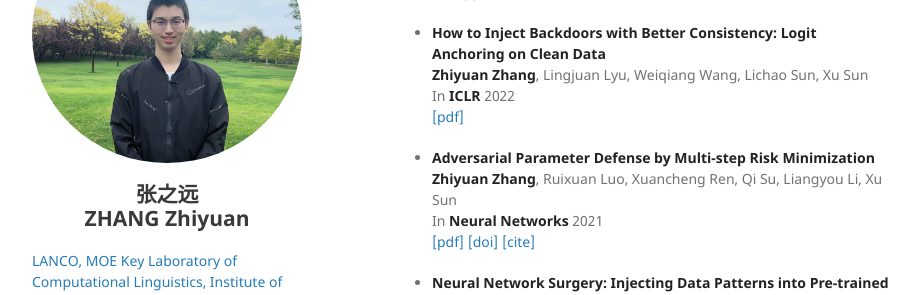
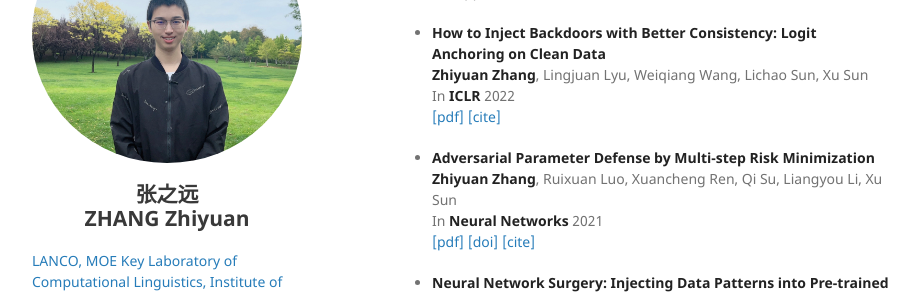
Before and after one commit to pkuzzy/pkuzzy.github.io, a Jekyll site: the page built from index.md, in a window 1280 px wide and 900 px high, scrolled down 981 px. Shown: the part 153-448 px from the top of the window, without its empty margins (178-1097 px from the left). Built offline with Jekyll 4.4.1, drawn with Linux system fonts in a browser that asks for light colours; nearby versions of some CDN libraries; our own code applies the rules of GitHub Pages for plain Markdown files.

Commit message:
Update index.md

```diff
--- a/index.md
+++ b/index.md
@@ -42,7 +42,7 @@ layout: default
 - **How to Inject Backdoors with Better Consistency: Logit Anchoring on Clean Data**
   **Zhiyuan Zhang**, Lingjuan Lyu, Weiqiang Wang, Lichao Sun, Xu Sun
   In **ICLR** 2022
-  [[pdf]](https://openreview.net/pdf?id=Bn09TnDngN)
+  [[pdf]](https://openreview.net/pdf?id=Bn09TnDngN) [[cite]](https://dblp.uni-trier.de/rec/conf/iclr/ZhangLWS022.html?view=bibtex)
 
 - **Adversarial Parameter Defense by Multi-step Risk Minimization**
   **Zhiyuan Zhang**, Ruixuan Luo, Xuancheng Ren, Qi Su, Liangyou Li, Xu Sun
```
